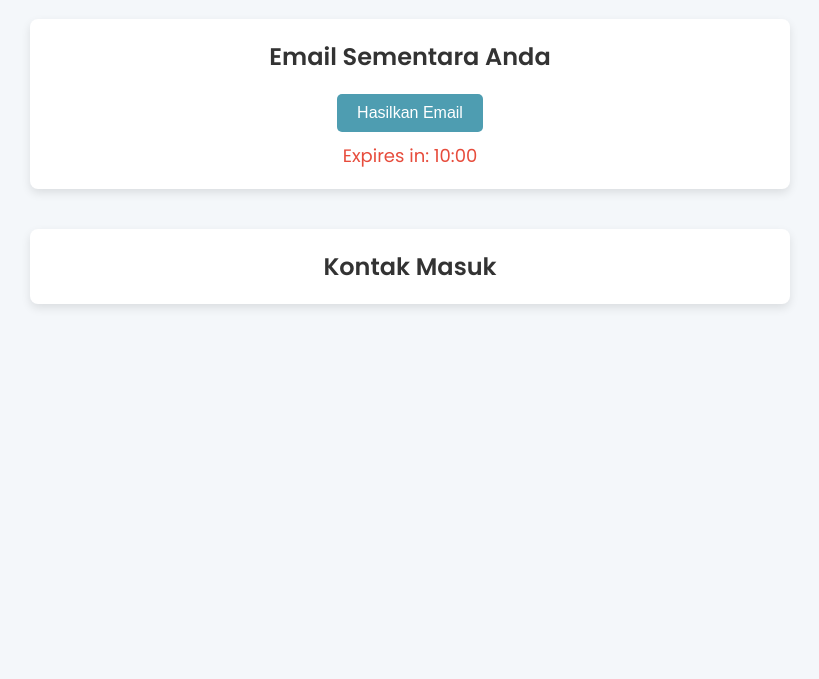
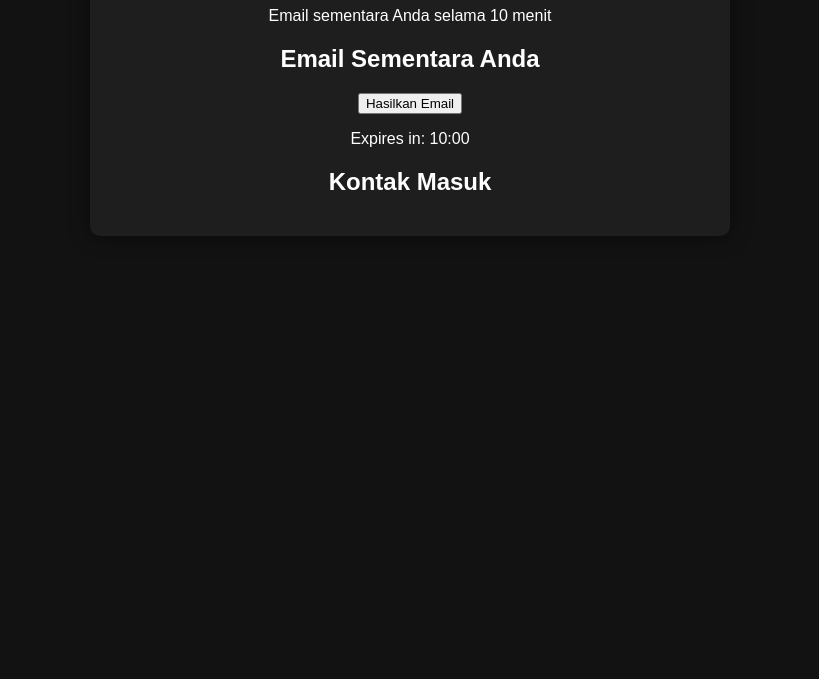
Before and after one commit to bangdit28/sunda-digital-mail, a plain HTML site: page index.html in a window 1280 px wide. Shown: the part 121-800 px from the top of the page, without its empty margins (230-1049 px from the left). Drawn offline with Linux system fonts and the light colour scheme.

Commit message:
Update styles.css

```diff
--- a/styles.css
+++ b/styles.css
@@ -1,96 +1,84 @@
-/* Reset styles */
-* {
-    margin: 0;
-    padding: 0;
-    box-sizing: border-box;
+body {
+  font-family: Arial, sans-serif;
+  background: #121212;
+  color: #fff;
+  text-align: center;
+  padding: 20px;
 }
 
-/* Global settings */
-body {
-    font-family: 'Poppins', sans-serif;
-    background-color: #f4f7fa;
-    color: #333;
-    text-align: center;
+.container {
+  max-width: 600px;
+  margin: auto;
+  background: #1e1e1e;
+  border-radius: 10px;
+  padding: 20px;
+  box-shadow: 0 0 20px rgba(0,0,0,0.5);
 }
 
-/* Container */
-.container {
-    max-width: 800px;
-    margin: 0 auto;
-    padding: 20px;
+#inbox-list {
+  list-style: none;
+  padding: 0;
 }
 
-/* Header */
-.header h1 {
-    font-size: 36px;
-    font-weight: 600;
-    color: #4e9db1;
+#inbox-list li {
+  background: #2c2c2c;
+  margin: 10px 0;
+  padding: 10px;
+  border-radius: 5px;
+}
+body {
+  font-family: Arial, sans-serif;
+  background: #121212;
+  color: #fff;
+  text-align: center;
+  padding: 20px;
 }
 
-.header p {
-    font-size: 16px;
-    color: #888;
+.container {
+  max-width: 600px;
+  margin: auto;
+  background: #1e1e1e;
+  border-radius: 10px;
+  padding: 20px;
+  box-shadow: 0 0 20px rgba(0,0,0,0.5);
 }
 
-/* Email Section */
-.email-section {
-    margin-top: 40px;
-    background-color: #fff;
-    border-radius: 8px;
-    padding: 20px;
-    box-shadow: 0 4px 10px rgba(0, 0, 0, 0.1);
+#inbox-list {
+  list-style: none;
+  padding: 0;
 }
 
-.email-box {
-    font-size: 20px;
-    color: #4e9db1;
-    font-weight: 600;
-    margin-bottom: 20px;
+#inbox-list li {
+  background: #2c2c2c;
+  margin: 10px 0;
+  padding: 10px;
+  border-radius: 5px;
+}
+body {
+  font-family: Arial, sans-serif;
+  background: #121212;
+  color: #fff;
+  text-align: center;
+  padding: 20px;
 }
 
-.btn {
-    background-color: #4e9db1;
-    color: white;
-    border: none;
-    padding: 10px 20px;
-    font-size: 16px;
-    cursor: pointer;
-    border-radius: 5px;
-    transition: background-color 0.3s;
+.container {
+  max-width: 600px;
+  margin: auto;
+  background: #1e1e1e;
+  border-radius: 10px;
+  padding: 20px;
+  box-shadow: 0 0 20px rgba(0,0,0,0.5);
 }
 
-.btn:hover {
-    background-color: #3a7b95;
+#inbox-list {
+  list-style: none;
+  padding: 0;
 }
 
-.timer {
-    font-size: 18px;
-    color: #e74c3c;
-    margin-top: 10px;
+#inbox-list li {
+  background: #2c2c2c;
+  margin: 10px 0;
+  padding: 10px;
+  border-radius: 5px;
 }
-
-/* Inbox Section */
-.inbox-section {
-    margin-top: 40px;
-    background-color: #fff;
-    padding: 20px;
-    border-radius: 8px;
-    box-shadow: 0 4px 10px rgba(0, 0, 0, 0.1);
-}
-
-ul {
-    list-style: none;
-    padding: 0;
-}
-
-li {
-    background-color: #f9f9f9;
-    margin: 10px 0;
-    padding: 10px;
-    border-radius: 5px;
-    box-shadow: 0 2px 5px rgba(0, 0, 0, 0.1);
-}
-
-li:hover {
-    background-color: #ecf1f5;
-}
```
